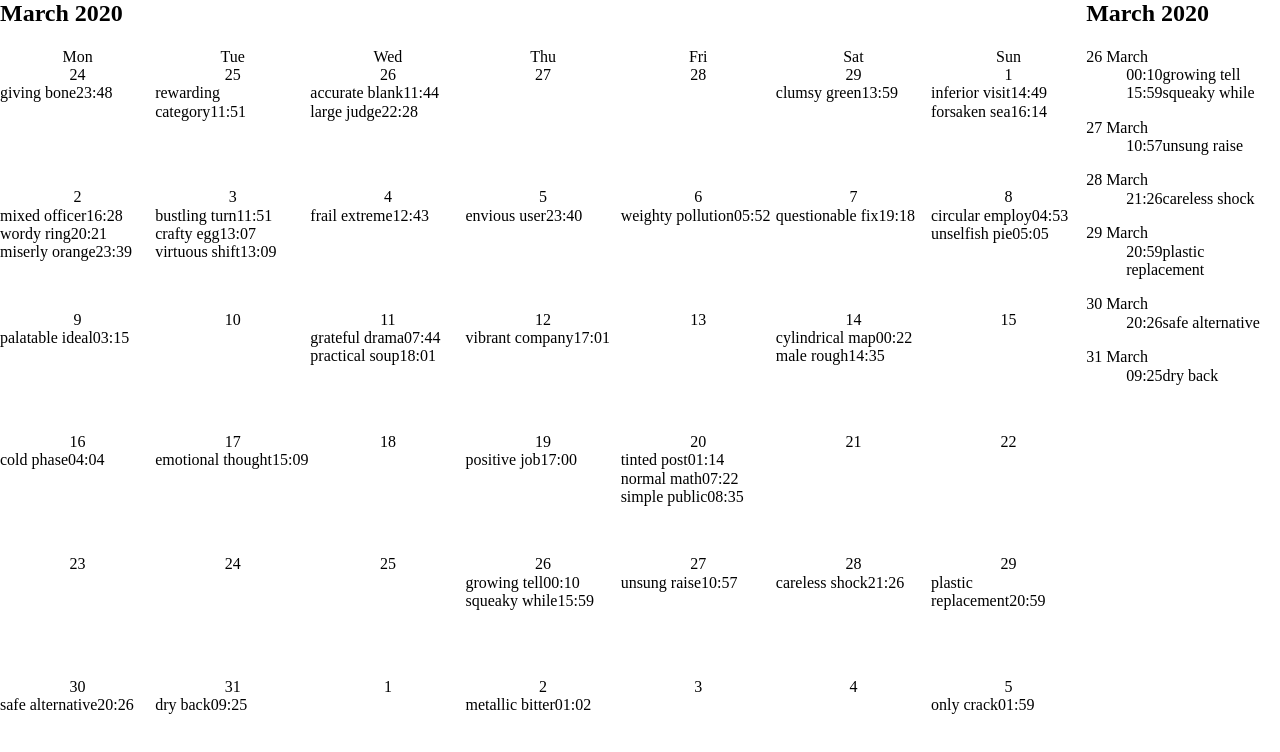
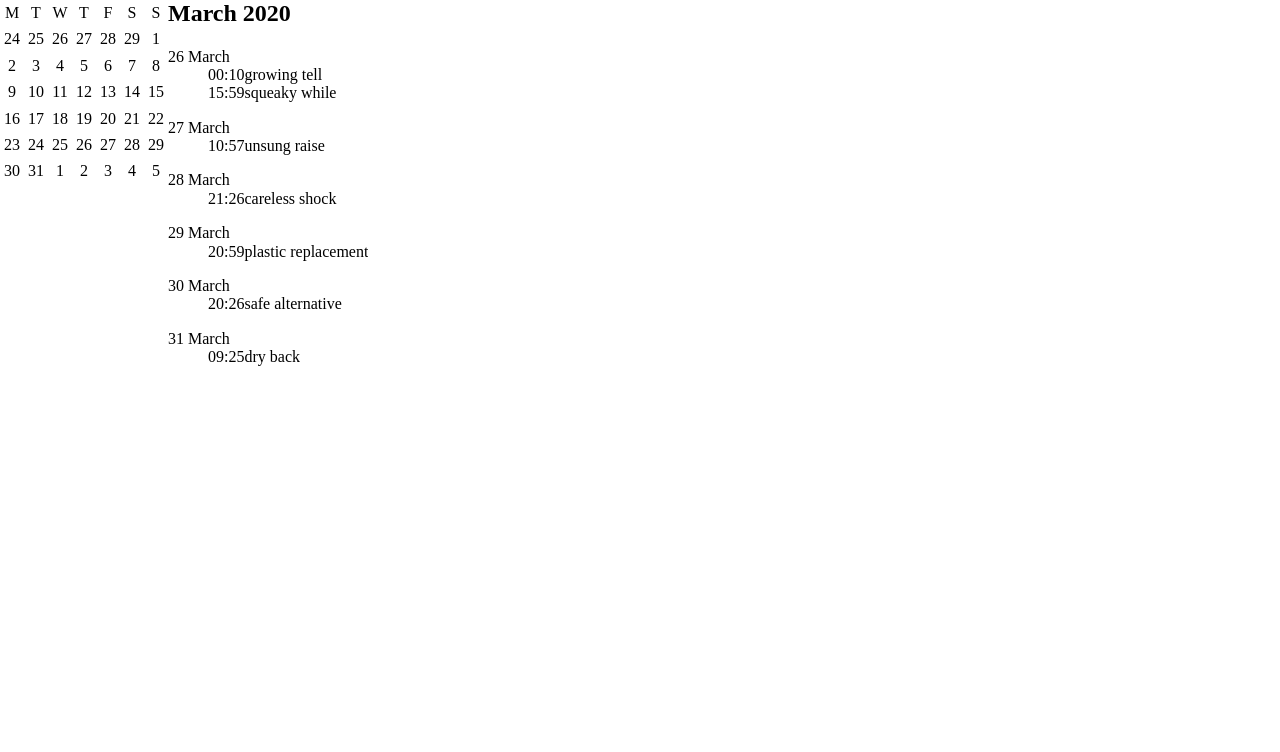
Before and after one commit to BlatStudio/project-kron, a Vue app: page / in a window 1280 px wide. Shown: the top 752 px of the page. Built offline with nearby package versions, Linux system fonts and the light colour scheme.

Commit message:
small monthly calendar

```diff
--- a/src/components/Calendar.vue
+++ b/src/components/Calendar.vue
@@ -1,18 +1,10 @@
 <template>
   <div class="calendar">
-    <h2 class="title" v-text="today.format('MMMM YYYY')"></h2>
-
-    <div class="days">
-        <div v-for="i in 7" :key="i" v-text="day(i-1).format('ddd')" class="weekDay"></div>
+    <div class="calendar_days">
+        <div v-for="i in 7" :key="i" v-text="day(i-1).format('dd')[0]" class="calendar_weekDay"></div>
         <template v-for="w in 6">
             <div v-for="d in 7" :key="w*7+d">
-                <div class="monthDay" v-text="day(d-1, w-1).format('D')"></div>
-                <div class="event"
-                    v-for="event in dayEvents(day(d-1, w-1))"
-                    :key="event.id">
-                    <span v-text="event.title"></span>
-                    <span v-text="event.date.format('HH:mm')"></span>
-                </div>
+                <div class="calendar_monthDay" v-text="day(d-1, w-1).format('D')"></div>
             </div>
         </template>
     </div>
--- a/src/styles/_calendar.scss
+++ b/src/styles/_calendar.scss
@@ -1,17 +1,17 @@
-
 .calendar {
-    flex-grow: 1;
     display: flex;
     flex-direction: column;
-    .days {
+    height: min-content;
+    &_days {
         min-height: 0;
         width: 100%;
         flex-grow: 1;
         display: grid;
         grid-template-columns: repeat(7, 1fr);
         grid-template-rows: min-content repeat(6, 1fr);
-        .weekDay, .monthDay {
-            text-align: center;
-        }
+    }
+    &_weekDay, &_monthDay {
+        text-align: center;
+        padding: .25em;
     }
 }
```
